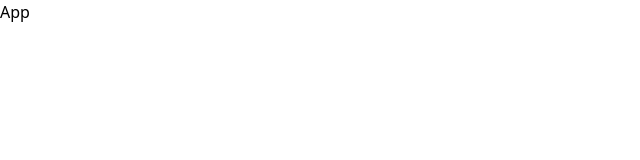
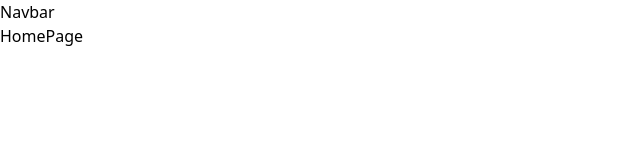
Before and after one commit to RazaNaqsh/CatStore-React, a React (Vite) app: page / in a window 1280 px wide. Shown: the top 160 px of the page, without its empty margins (0-640 px from the left). Built offline with nearby package versions, Linux system fonts and the light colour scheme.

Commit message:
Create Folder structure and setup routes

```diff
--- a/package.json
+++ b/package.json
@@ -11,6 +11,7 @@
   "dependencies": {
     "react": "^18.2.0",
     "react-dom": "^18.2.0",
+    "react-router-dom": "^6.10.0",
     "sass": "^1.60.0"
   },
   "devDependencies": {
--- a/src/App.tsx
+++ b/src/App.tsx
@@ -1,5 +1,24 @@
+import { Route, Routes } from "react-router-dom";
+import Navbar from "./components/Navbar/Navbar";
+import HomePage from "./pages/HomePage/HomePage";
+import Store from "./pages/Store/Store";
+
 const App = () => {
-	return <div>App</div>;
+	return (
+		<div>
+			<Navbar />
+			<Routes>
+				<Route
+					path="/"
+					element={<HomePage />}
+				/>
+				<Route
+					path="/store"
+					element={<Store />}
+				/>
+			</Routes>
+		</div>
+	);
 };
 
 export default App;
--- /dev/null
+++ b/src/components/Navbar/Navbar.tsx
@@ -0,0 +1,5 @@
+const Navbar = () => {
+	return <div>Navbar</div>;
+};
+
+export default Navbar;
--- a/src/main.tsx
+++ b/src/main.tsx
@@ -2,9 +2,12 @@ import React from "react";
 import ReactDOM from "react-dom/client";
 import App from "./App";
 import "./index.css";
+import { BrowserRouter } from "react-router-dom";
 
 ReactDOM.createRoot(document.getElementById("root") as HTMLElement).render(
 	<React.StrictMode>
-		<App />
+		<BrowserRouter>
+			<App />
+		</BrowserRouter>
 	</React.StrictMode>
 );
--- /dev/null
+++ b/src/pages/HomePage/HomePage.tsx
@@ -0,0 +1,5 @@
+const HomePage = () => {
+	return <div>HomePage</div>;
+};
+
+export default HomePage;
--- /dev/null
+++ b/src/pages/Store/Store.tsx
@@ -0,0 +1,5 @@
+const Store = () => {
+	return <div>Store</div>;
+};
+
+export default Store;
```
Also changed, not shown: 1 other file (tests, documents, lock files or other folders).
